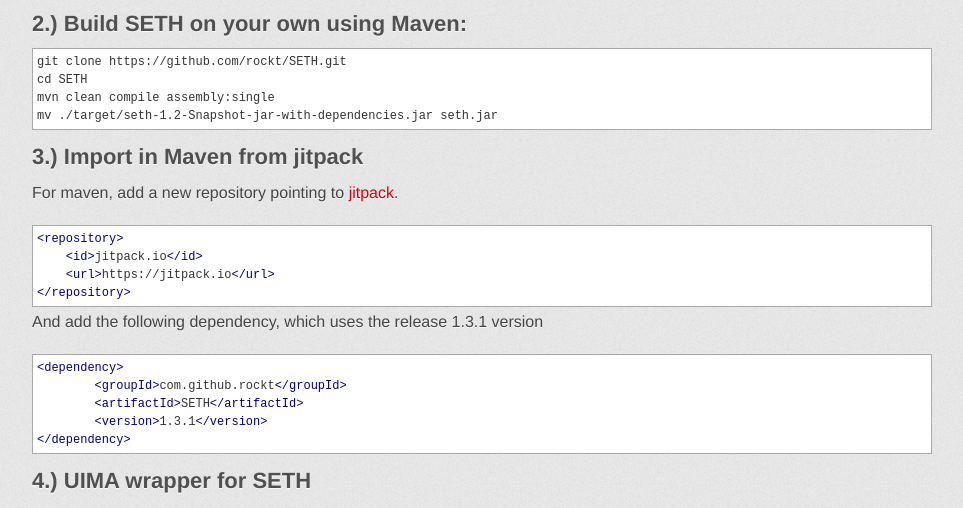
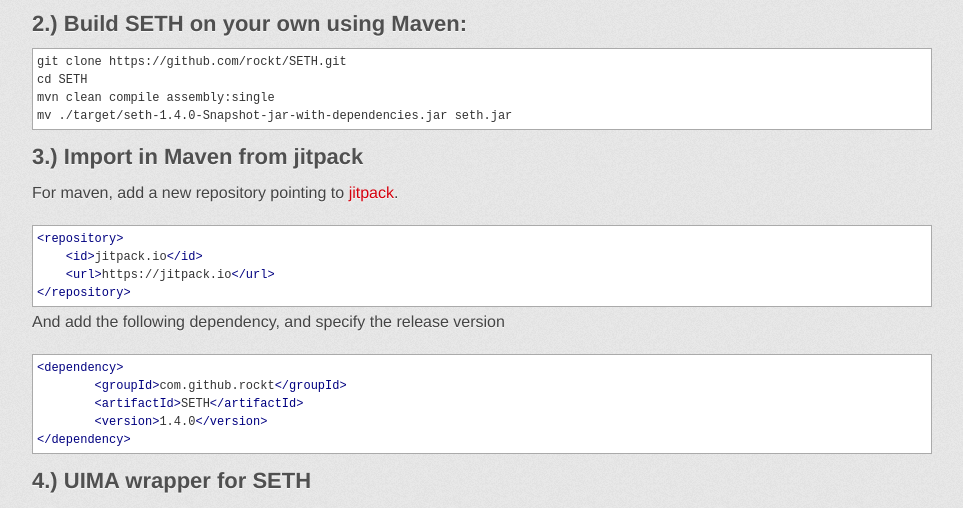
Before and after one commit to rockt/SETH, a Jekyll site: the page built from index.md, in a window 1280 px wide and 900 px high, scrolled down 1794 px. Shown: the part 205-713 px from the top of the window, without its empty margins (158-1121 px from the left). Built offline with Jekyll 4.4.1, drawn with Linux system fonts in a browser that asks for light colours; some web fonts are replaced.

Commit message:
Update index.md
Added some minor comments to specify version

````diff
--- a/index.md
+++ b/index.md
@@ -66,7 +66,7 @@
 	git clone https://github.com/rockt/SETH.git
 	cd SETH
 	mvn clean compile assembly:single
-	mv ./target/seth-1.2-Snapshot-jar-with-dependencies.jar seth.jar
+	mv ./target/seth-1.4.0-Snapshot-jar-with-dependencies.jar seth.jar
 
 ## 3.) Import in Maven from jitpack
 For maven, add a new repository pointing to [jitpack](https://jitpack.io/#rockt/SETH).
@@ -78,13 +78,13 @@
 </repository>
 ```
 
-And add the following dependency, which uses the release 1.3.1 version
+And add the following dependency, and specify the release version
 
 ```xml
 <dependency>
 	<groupId>com.github.rockt</groupId>
 	<artifactId>SETH</artifactId>
-	<version>1.3.1</version>
+	<version>1.4.0</version>
 </dependency>
 ```
 
````
